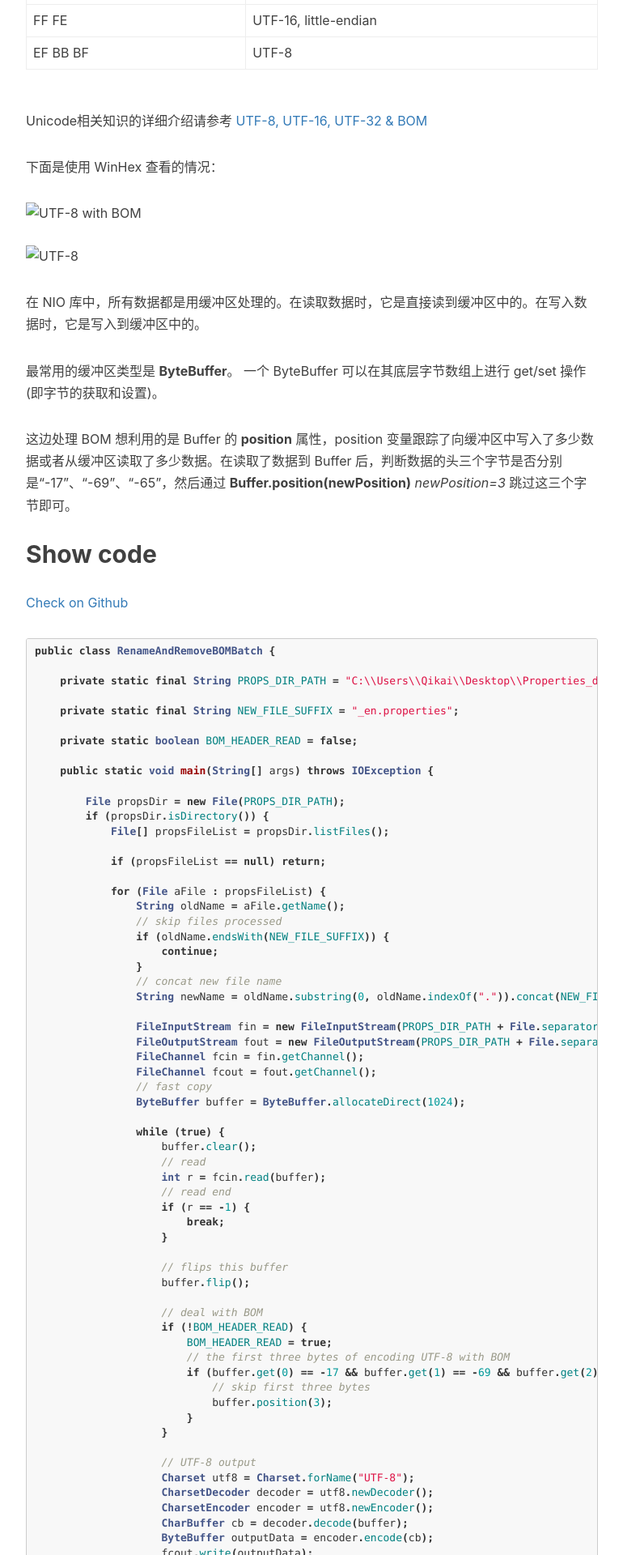
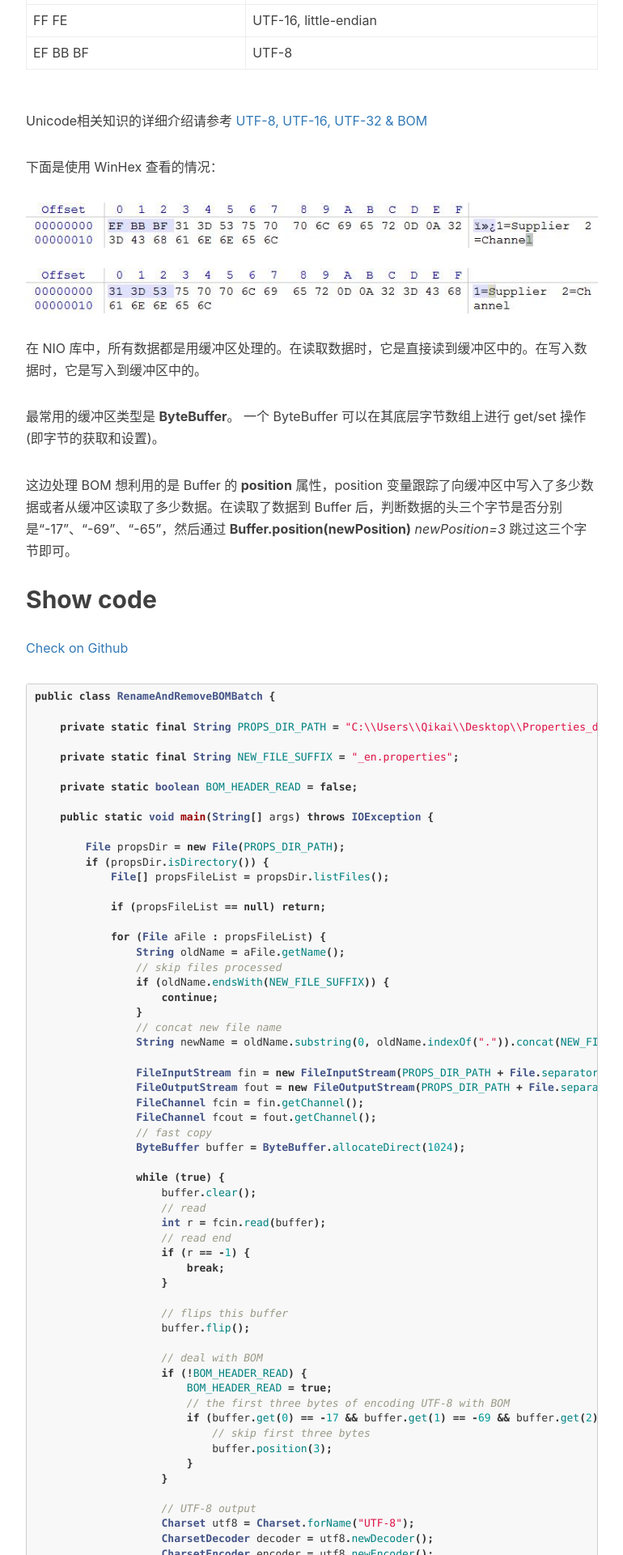
Before and after one commit to CharkeyQK/blog.javarevisited.me, a Jekyll site: the page built from _posts/2016-09-24-utf8-bom-detect-and-remove.markdown, in a window 1280 px wide. Shown: the part 1235-3155 px from the top of the page at 81% size, without its empty margins (233-1003 px from the left). Built offline with Jekyll 4.4.1, drawn with Linux system fonts in a browser that asks for light colours; nearby versions of some CDN libraries; comment, search, counter and statistics services are not loaded.

Commit message:
image path

````diff
--- a/_posts/2016-09-24-utf8-bom-detect-and-remove.markdown
+++ b/_posts/2016-09-24-utf8-bom-detect-and-remove.markdown
@@ -38,8 +38,8 @@ Unicode相关知识的详细介绍请参考 [UTF-8, UTF-16, UTF-32 & BOM](http:/
 
 下面是使用 WinHex 查看的情况：
 
-![UTF-8 with BOM](img\in-post\utf8-bom-detect-and-remove\WinHex-UTF-8-with-BOM.jpg)
-![UTF-8](img\in-post\utf8-bom-detect-and-remove\WinHex-UTF-8.jpg)
+![UTF-8 with BOM](\img\in-post\utf8-bom-detect-and-remove\WinHex-UTF-8-with-BOM.jpg)
+![UTF-8](\img\in-post\utf8-bom-detect-and-remove\WinHex-UTF-8.jpg)
 
 在 NIO 库中，所有数据都是用缓冲区处理的。在读取数据时，它是直接读到缓冲区中的。在写入数据时，它是写入到缓冲区中的。
 
@@ -50,6 +50,7 @@ Unicode相关知识的详细介绍请参考 [UTF-8, UTF-16, UTF-32 & BOM](http:/
 ## Show code
 
 [Check on Github](https://github.com/CharkeyQK/AlgorithmDataStructure/blob/master/src/cn/simastudio/charkey/programming/RenameAndRemoveBOMBatch.java)
+
 ```java
 public class RenameAndRemoveBOMBatch {
 
````
